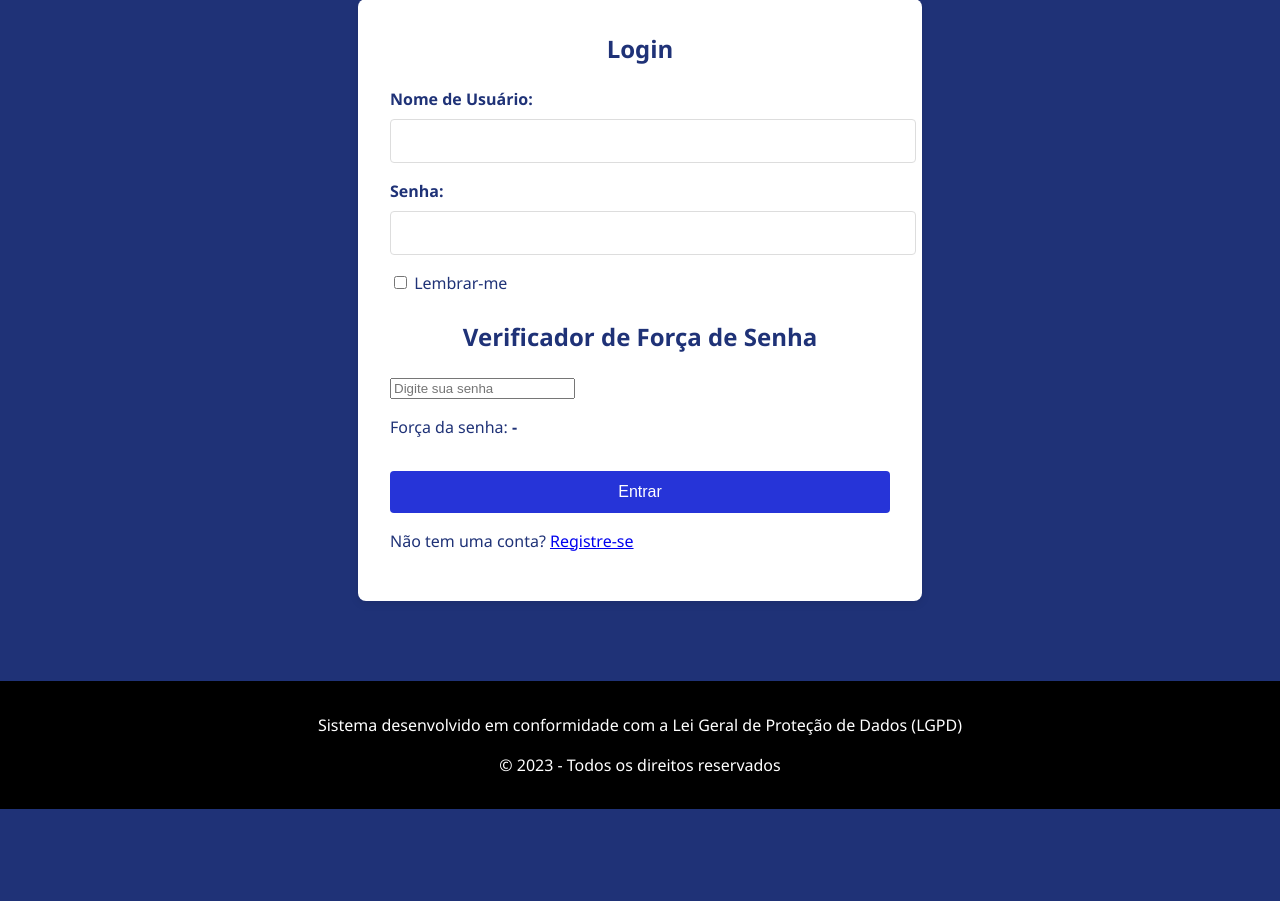
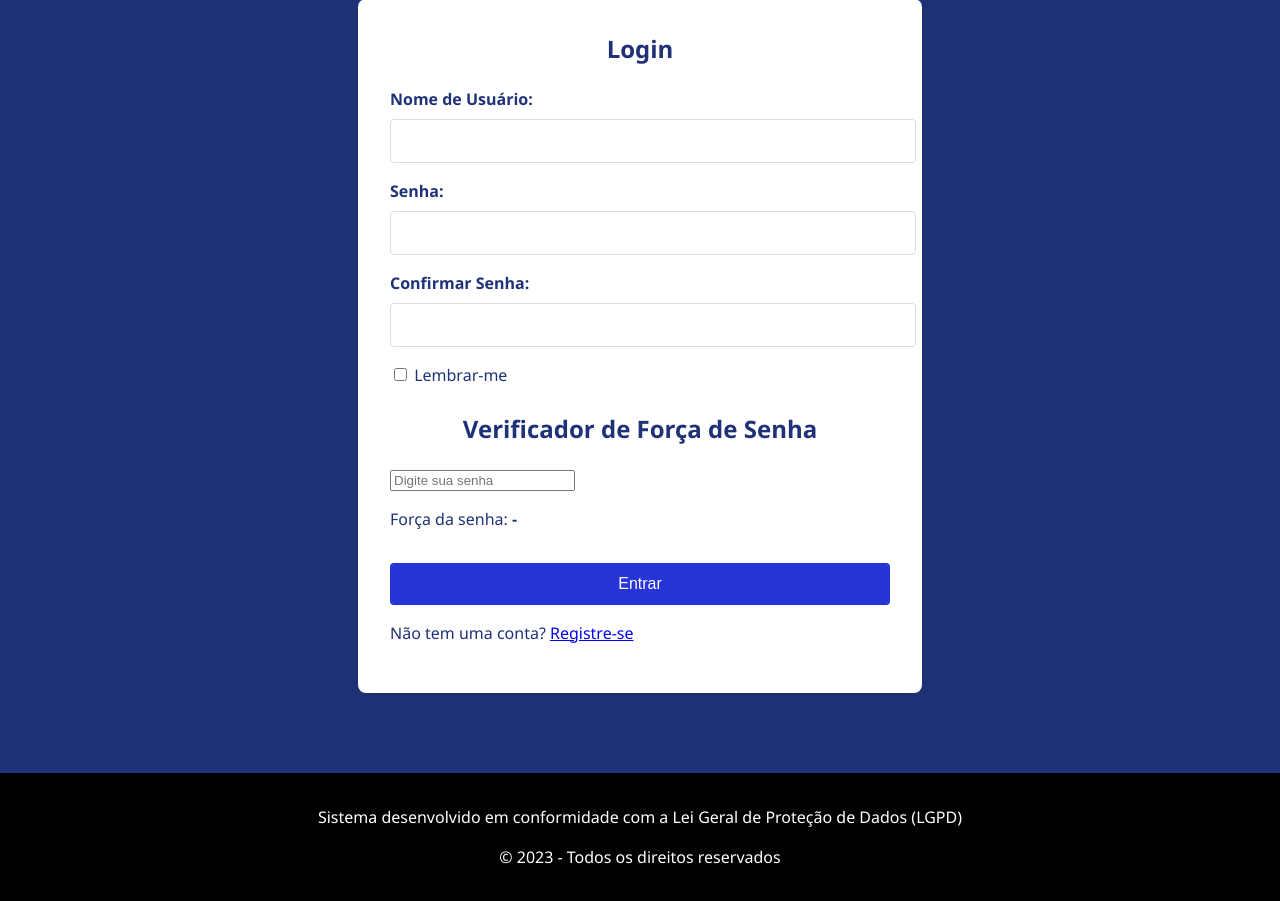
Before and after one commit to haber32/trabalhofinal2, a Flask app: page / in a window 1280 px wide. Shown: the part 185-1086 px from the top of the page. Before the commit the page ends 994 px from the top, so only its background shows below. Run offline with Flask 3, Linux system fonts and the light colour scheme.

Commit message:
Update login.html

```diff
--- a/v2/templates/login.html
+++ b/v2/templates/login.html
@@ -12,6 +12,10 @@
 
             <div class="form-group">
                 <label for="password">Senha:</label>
+                <input type="password" id="password" name="password" required>
+            </div>
+            <div class="form-group">
+                <label for="password"> Confirmar Senha:</label>
                 <input type="password" id="password" name="password" required>
             </div>
 
```
